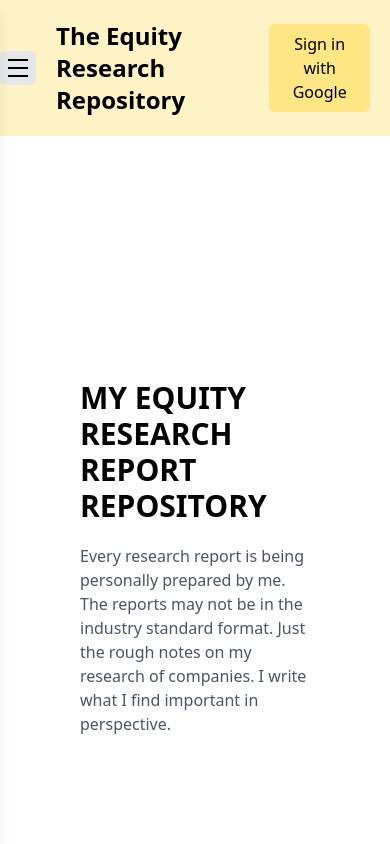
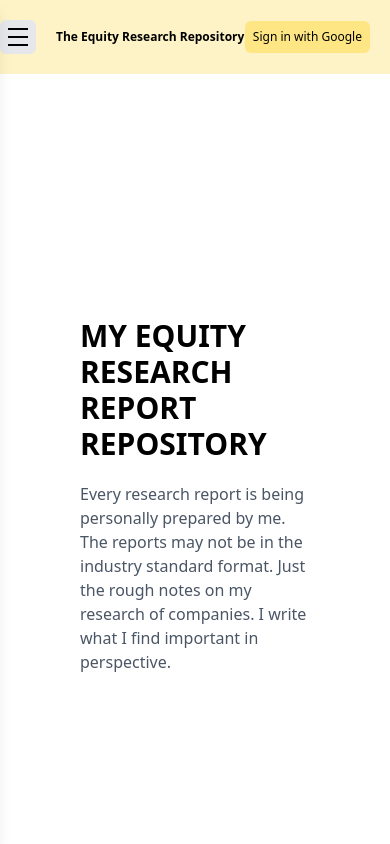
Before and after one commit to APstarts/nextjs-blog-app, a Next.js app: page / in a window 390 px wide. Shown: the top 844 px of the page. Built offline with nearby package versions, Linux system fonts and the light colour scheme; no server answers.

Commit message:
made ui updates

```diff
--- a/app/dashboard/myposts/[id]/page.tsx
+++ b/app/dashboard/myposts/[id]/page.tsx
@@ -12,8 +12,8 @@ const page = async ({params}: {params: Promise<{id: string}>}) => {
         <h1 className='text-3xl font-extrabold text-center mt-10'>Your Posts</h1>
         {posts.map((post: { title: string; content: string; id: string; created_at:string; slug: string }) => (
             <Link key={post.id} href={`/dashboard/${post.slug}`}>
-            <div className='max-w-3xl mx-auto px-4 py-2 mb-4 flex justify-between items-center border border-gray-300 rounded-lg hover:shadow-lg duration-300'>
-                <p className='text-xl'>{post.title}</p><p>{new Date(post.created_at).toLocaleDateString(undefined, {day: "numeric", month: "long", year: "numeric"})}</p>
+            <div className='max-w-3xl md:mx-auto mx-2 px-4 py-2 mb-4 flex justify-between items-center border border-gray-300 rounded-lg hover:shadow-lg duration-300'>
+                <p className='text-xs md:text-xl'>{post.title}</p><p className='text-xs md:text-xl text-gray-500'>{new Date(post.created_at).toLocaleDateString(undefined, {day: "numeric", month: "long", year: "numeric"})}</p>
             </div>
             </Link>
         ))}
--- a/components/Navbar.tsx
+++ b/components/Navbar.tsx
@@ -10,17 +10,17 @@ const Navbar = async () => {
     <div className='flex justify-between bg-amber-100 dark:bg-gray-900 dark:text-white py-5'>
         <div className='flex items-center'>
           <NavbarClient sessionId={id} />
-            <Link href="/dashboard"><p className='text-2xl font-extrabold pl-5'>The Equity Research Repository</p></Link>
+            <Link href="/dashboard"><p className='text-xs md:text-2xl font-extrabold pl-5'>The Equity Research Repository</p></Link>
         </div>
         <div className='flex  justify-center items-center pr-5 space-x-4'>
             {session && session?.user ? (
                 <>
-                    <span>Welcome, {session?.user?.name}</span>
+                    <span className='text-xs md:text-xl'>Welcome, {session?.user?.name}</span>
                     <form action={async () => {
                         "use server"
                         await signOut({ redirectTo: "/" })
                     }}>
-                        <button className=' bg-amber-200 hover:bg-amber-100 dark:bg-gray-700 dark:hover:bg-gray-800 dark:text-white cursor-pointer text-black p-2 rounded-md' type="submit">Sign Out</button>
+                        <button className=' bg-amber-200 hover:bg-amber-100 dark:bg-gray-700 dark:hover:bg-gray-800 dark:text-white cursor-pointer text-black p-2 rounded-md text-xs md:text-xl' type="submit">Sign Out</button>
                     </form>
                 </>
             ) : (
@@ -28,7 +28,7 @@ const Navbar = async () => {
                 "use server"
                 await signIn("google", { redirectTo: "/dashboard" })
             }}>
-                <button className=' bg-amber-200 hover:bg-amber-100 dark:bg-gray-700 dark:hover:bg-gray-800 dark:text-white cursor-pointer text-black p-2 rounded-md' type="submit">Sign in with Google</button>
+                <button className=' bg-amber-200 hover:bg-amber-100 dark:bg-gray-700 dark:hover:bg-gray-800 dark:text-white cursor-pointer text-black p-2 rounded-md text-xs md:text-xl' type="submit">Sign in with Google</button>
             </form>
 
             )}
```
